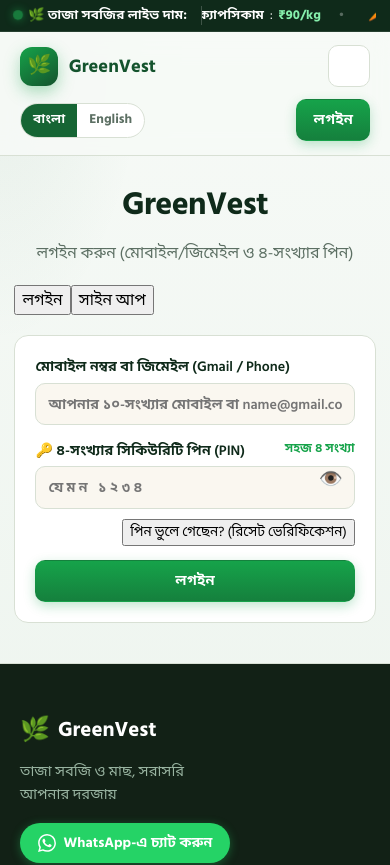
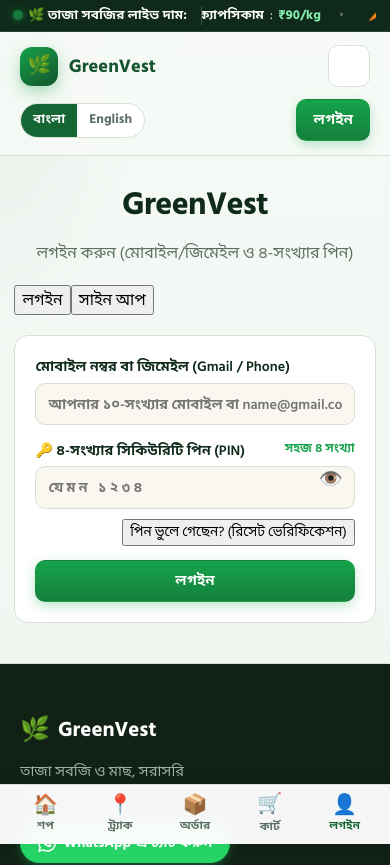
Before and after one commit to debajoyti007-max/greenvest-website, a React (Vite) app: page /auth in a window 390 px wide. Shown: the top 865 px of the page. Built offline with nearby package versions, Linux system fonts and the light colour scheme; no server answers; the database is empty.

Commit message:
feat(ux): clean mobile bottom navigation bar, 1-tap UPI payment buttons, and cart whatsapp order fallback

```diff
--- a/src/components/Layout.tsx
+++ b/src/components/Layout.tsx
@@ -207,6 +207,33 @@ export default function Layout() {
           </div>
         </div>
       </footer>
+
+      {/* 📱 Mobile Bottom Navigation Bar (Smart mobile navigation) */}
+      <nav className="mobile-bottom-bar" aria-label="Mobile Navigation">
+        <NavLink to="/" end className={({ isActive }) => `bottom-bar-item ${isActive ? 'active' : ''}`}>
+          <span className="bottom-bar-icon">🏠</span>
+          <span className="bottom-bar-label">{lang === 'bn' ? 'শপ' : 'Shop'}</span>
+        </NavLink>
+        <NavLink to="/track" className={({ isActive }) => `bottom-bar-item ${isActive ? 'active' : ''}`}>
+          <span className="bottom-bar-icon">📍</span>
+          <span className="bottom-bar-label">{lang === 'bn' ? 'ট্র্যাক' : 'Track'}</span>
+        </NavLink>
+        <NavLink to="/orders" className={({ isActive }) => `bottom-bar-item ${isActive ? 'active' : ''}`}>
+          <span className="bottom-bar-icon">📦</span>
+          <span className="bottom-bar-label">{lang === 'bn' ? 'অর্ডার' : 'Orders'}</span>
+        </NavLink>
+        <NavLink to="/cart" className={({ isActive }) => `bottom-bar-item ${isActive ? 'active' : ''}`}>
+          <div className="bottom-bar-icon-wrap">
+            <span className="bottom-bar-icon">🛒</span>
+            {cartCount > 0 && <span className="bottom-bar-badge">{cartCount}</span>}
+          </div>
+          <span className="bottom-bar-label">{lang === 'bn' ? 'কার্ট' : 'Cart'}</span>
+        </NavLink>
+        <NavLink to={user ? '/profile' : '/auth'} className={({ isActive }) => `bottom-bar-item ${isActive ? 'active' : ''}`}>
+          <span className="bottom-bar-icon">👤</span>
+          <span className="bottom-bar-label">{user ? (lang === 'bn' ? 'প্রোফাইল' : 'Profile') : (lang === 'bn' ? 'লগইন' : 'Login')}</span>
+        </NavLink>
+      </nav>
     </div>
   )
 }
--- a/src/index.css
+++ b/src/index.css
@@ -2946,3 +2946,108 @@ button.linkish {
 .star-btn:hover {
   transform: scale(1.25);
 }
+
+/* ── Clean Mobile Bottom Navigation Bar ──────────────────── */
+.mobile-bottom-bar {
+  display: none;
+}
+
+@media (max-width: 768px) {
+  body {
+    padding-bottom: 70px;
+  }
+
+  .floating-sticky-cartbar {
+    bottom: 68px !important;
+  }
+
+  .mobile-bottom-bar {
+    display: flex;
+    position: fixed;
+    bottom: 0;
+    left: 0;
+    right: 0;
+    height: 60px;
+    background: rgba(255, 255, 255, 0.96);
+    backdrop-filter: blur(12px);
+    -webkit-backdrop-filter: blur(12px);
+    border-top: 1px solid var(--line);
+    z-index: 99;
+    align-items: center;
+    justify-content: space-around;
+    padding: 0 0.5rem;
+    box-shadow: 0 -4px 16px rgba(0, 0, 0, 0.05);
+  }
+
+  .bottom-bar-item {
+    display: flex;
+    flex-direction: column;
+    align-items: center;
+    justify-content: center;
+    text-decoration: none;
+    color: var(--muted);
+    font-size: 0.72rem;
+    font-weight: 600;
+    gap: 2px;
+    flex: 1;
+    height: 100%;
+    transition: color 0.15s ease;
+  }
+
+  .bottom-bar-item.active {
+    color: var(--green-800);
+    font-weight: 700;
+  }
+
+  .bottom-bar-icon {
+    font-size: 1.25rem;
+    line-height: 1;
+  }
+
+  .bottom-bar-icon-wrap {
+    position: relative;
+    display: inline-block;
+  }
+
+  .bottom-bar-badge {
+    position: absolute;
+    top: -4px;
+    right: -8px;
+    background: #dc2626;
+    color: #ffffff;
+    font-size: 0.65rem;
+    font-weight: 800;
+    min-width: 16px;
+    height: 16px;
+    border-radius: 999px;
+    display: flex;
+    align-items: center;
+    justify-content: center;
+    padding: 0 3px;
+  }
+}
+
+/* ── 1-Tap UPI Apps Grid ──────────────────── */
+.upi-app-grid {
+  display: grid;
+  grid-template-columns: repeat(2, 1fr);
+  gap: 0.5rem;
+  margin-top: 0.75rem;
+}
+
+.upi-app-btn {
+  display: flex;
+  align-items: center;
+  justify-content: center;
+  gap: 0.4rem;
+  padding: 0.55rem 0.75rem;
+  border-radius: 8px;
+  text-decoration: none;
+  font-size: 0.82rem;
+  font-weight: 700;
+  transition: transform 0.1s ease, filter 0.15s ease;
+}
+
+.upi-app-btn:active {
+  transform: scale(0.98);
+}
--- a/src/pages/Cart.tsx
+++ b/src/pages/Cart.tsx
@@ -2,7 +2,7 @@ import { useState } from 'react'
 import { Link } from 'react-router-dom'
 import { useAuth } from '../context/AuthContext'
 import { useStore } from '../context/StoreContext'
-import { DELIVERY_WINDOW, DELIVERY_WINDOW_BN, MIN_ORDER_AMOUNT } from '../lib/business'
+import { DELIVERY_WINDOW, DELIVERY_WINDOW_BN, MIN_ORDER_AMOUNT, SUPPORT_WHATSAPP } from '../lib/business'
 import { t } from '../lib/i18n'
 
 export default function Cart() {
@@ -141,6 +141,42 @@ export default function Cart() {
             {t(lang, 'addMore')}
           </Link>
         )}
+
+        {/* 💬 Clean WhatsApp Order Fallback */}
+        <button
+          type="button"
+          onClick={() => {
+            const lines = cart.map(c => {
+              const p = products.find(x => x.id === c.productId)
+              const name = p ? (lang === 'bn' ? p.bnName : p.name) : 'Item'
+              const price = p ? priceFor(p, c.grade) * c.qty : 0
+              return `• ${name} (Grade ${c.grade}) × ${c.qty} = ₹${price}`
+            })
+            const text = encodeURIComponent(
+              `নমস্কার GreenVest, আমি নিচের সবজিগুলো অর্ডার করতে চাই:\n\n${lines.join('\n')}\n\nমোট মূল্য: ₹${cartTotal}\n\nঅনুগ্রহ করে ডেলিভারি ও পেমেন্ট কনফার্ম করুন।`
+            )
+            window.open(`https://wa.me/${SUPPORT_WHATSAPP}?text=${text}`, '_blank')
+          }}
+          style={{
+            display: 'flex',
+            alignItems: 'center',
+            justifyContent: 'center',
+            gap: '0.45rem',
+            width: '100%',
+            marginTop: '0.65rem',
+            padding: '0.6rem',
+            background: '#f0fdf4',
+            border: '1.5px solid #86efac',
+            borderRadius: '10px',
+            color: '#166534',
+            fontWeight: 700,
+            fontSize: '0.86rem',
+            cursor: 'pointer',
+          }}
+        >
+          <span>💬</span>
+          <span>{lang === 'bn' ? 'হোয়াটসঅ্যাপে অর্ডার পাঠান' : 'Order via WhatsApp'}</span>
+        </button>
       </div>
     </div>
   )
--- a/src/pages/Checkout.tsx
+++ b/src/pages/Checkout.tsx
@@ -253,14 +253,42 @@ export default function Checkout() {
                   ? 'PhonePe / GPay / Paytm / যেকোনো UPI অ্যাপ'
                   : 'Works on PhonePe, GPay, Paytm & all UPI apps'}
               </p>
-              <a
-                href={zonesLoading ? '#' : `upi://pay?pa=${UPI_ID}&pn=GreenVest&am=${advance}&cu=INR&tn=Order+Advance`}
-                className="btn btn-primary"
-                style={{ marginTop: '0.5rem', display: 'block', textAlign: 'center', opacity: zonesLoading ? 0.6 : 1 }}
-                onClick={zonesLoading ? (e) => e.preventDefault() : undefined}
-              >
-                {zonesLoading ? '⏳ Calculating...' : `Pay ₹${advance} via UPI App`}
-              </a>
+              {/* ⚡ 1-Tap UPI Intent Apps */}
+              <div style={{ marginTop: '0.6rem' }}>
+                <span style={{ fontSize: '0.75rem', fontWeight: 700, color: '#166534', textTransform: 'uppercase', display: 'block', marginBottom: '0.35rem' }}>
+                  {lang === 'bn' ? '⚡ ১-ট্যাপে সরাসরি পেমেন্ট করুন:' : '⚡ 1-Tap Quick Pay:'}
+                </span>
+                <div className="upi-app-grid">
+                  <a
+                    href={zonesLoading ? '#' : `upi://pay?pa=${UPI_ID}&pn=GreenVest&am=${advance}&cu=INR&tn=GreenVest+Order`}
+                    className="upi-app-btn"
+                    style={{ background: '#f8fafc', border: '1px solid #cbd5e1', color: '#1e293b' }}
+                  >
+                    <span style={{ color: '#0f9d58' }}>●</span> GPay
+                  </a>
+                  <a
+                    href={zonesLoading ? '#' : `upi://pay?pa=${UPI_ID}&pn=GreenVest&am=${advance}&cu=INR&tn=GreenVest+Order`}
+                    className="upi-app-btn"
+                    style={{ background: '#f8fafc', border: '1px solid #cbd5e1', color: '#1e293b' }}
+                  >
+                    <span style={{ color: '#5f259f' }}>●</span> PhonePe
+                  </a>
+                  <a
+                    href={zonesLoading ? '#' : `upi://pay?pa=${UPI_ID}&pn=GreenVest&am=${advance}&cu=INR&tn=GreenVest+Order`}
+                    className="upi-app-btn"
+                    style={{ background: '#f8fafc', border: '1px solid #cbd5e1', color: '#1e293b' }}
+                  >
+                    <span style={{ color: '#00baf2' }}>●</span> Paytm
+                  </a>
+                  <a
+                    href={zonesLoading ? '#' : `upi://pay?pa=${UPI_ID}&pn=GreenVest&am=${advance}&cu=INR&tn=GreenVest+Order`}
+                    className="upi-app-btn"
+                    style={{ background: '#166534', border: '1px solid #166534', color: '#ffffff' }}
+                  >
+                    ⚡ Pay ₹{advance}
+                  </a>
+                </div>
+              </div>
             </div>
           </div>
 
```
